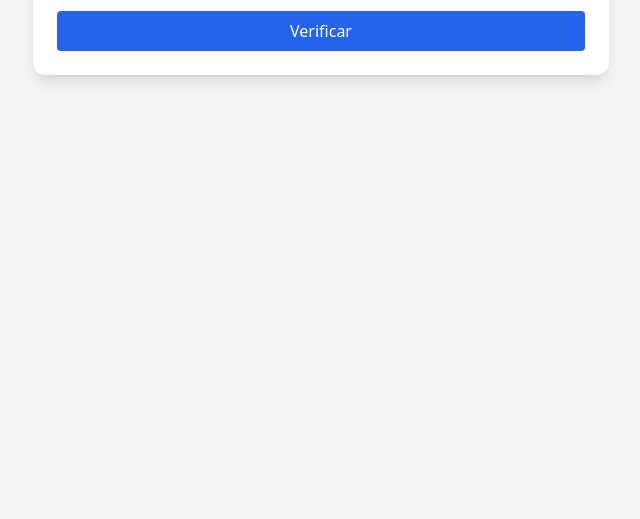
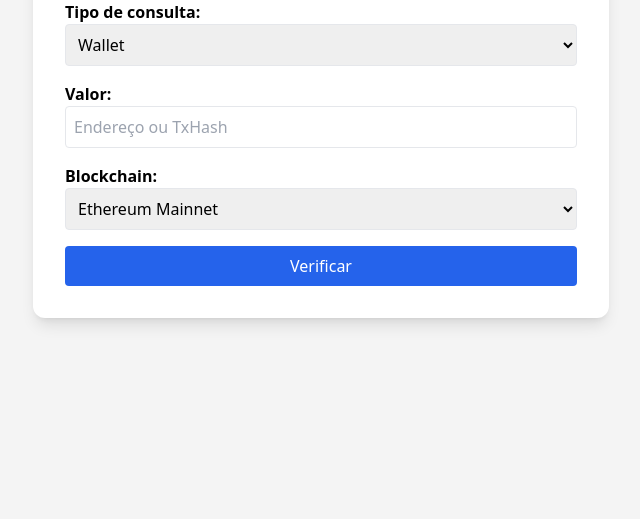
Before and after one commit to reisruan/etherstable, a plain HTML site: page static/index.html in a window 1280 px wide. Shown: the part 281-800 px from the top of the page, without its empty margins (319-959 px from the left). Drawn offline with nearby package versions, Linux system fonts and the light colour scheme.

Commit message:
multchain updt

```diff
--- a/static/index.html
+++ b/static/index.html
@@ -1,80 +1,148 @@
 <!DOCTYPE html>
 <html lang="pt-br">
 <head>
-  <meta charset="UTF-8" />
-  <meta name="viewport" content="width=device-width, initial-scale=1.0" />
-  <title>Verificador Ethereum</title>
+    <meta charset="UTF-8">
+    <meta name="viewport" content="width=device-width, initial-scale=1.0">
+    <title>Verificador Blockchain</title>
     <script src="https://cdn.tailwindcss.com"></script>
+
+    <style>
+        body {
+            background-color: #f4f4f4;
+        }
+    </style>
 </head>
-<body class="bg-gray-100 text-gray-800 min-h-screen flex flex-col items-center p-6">
+<body class="flex items-center justify-center min-h-screen">
 
-  <div class="w-full max-w-xl bg-white rounded-xl shadow-lg p-6 mt-10">
-    <h1 class="text-2xl font-bold mb-4 text-center text-blue-600">Verificador Ethereum</h1>
+    <div class="bg-white shadow-lg rounded-xl p-8 w-full max-w-xl">
 
-    <form id="formulario" class="space-y-4">
+        <h1 class="text-2xl font-bold mb-4 text-center">🔍 Verificador Blockchain</h1>
+
+        <form id="form-verificacao" class="space-y-4">
+
+            <!-- Tipo da consulta -->
             <div>
-        <label for="tipo" class="block text-sm font-medium">Tipo de Verificação:</label>
-        <select id="tipo" name="tipo" class="w-full border rounded p-2">
-          <option value="wallet">Carteira (Wallet)</option>
-          <option value="txid">Transação (TXID)</option>
+                <label class="font-semibold">Tipo de consulta:</label>
+                <select id="tipo" name="tipo" class="w-full border p-2 rounded">
+                    <option value="wallet">Wallet</option>
+                    <option value="txid">TxID</option>
                 </select>
             </div>
 
+            <!-- Valor: endereço ou txid -->
             <div>
-        <label for="valor" class="block text-sm font-medium">Endereço ou TXID:</label>
-        <input type="text" id="valor" name="valor" required class="w-full border rounded p-2" placeholder="Digite o endereço ou TXID" />
+                <label class="font-semibold">Valor:</label>
+                <input id="valor" name="valor" type="text" class="w-full border p-2 rounded"
+                       placeholder="Endereço ou TxHash" required>
             </div>
 
-      <button type="submit" class="w-full bg-blue-600 text-white py-2 rounded hover:bg-blue-700 transition">
+            <!-- Seleção da Blockchain -->
+            <div>
+                <label class="font-semibold">Blockchain:</label>
+                <select id="chain" name="chain" class="w-full border p-2 rounded">
+                    <optgroup label="Ethereum">
+                        <option value="1">Ethereum Mainnet</option>
+                        <option value="11155111">Sepolia Testnet</option>
+                        <option value="17000">Holesky Testnet</option>
+                    </optgroup>
+
+                    <optgroup label="Arbitrum">
+                        <option value="42161">Arbitrum One</option>
+                        <option value="42170">Arbitrum Nova</option>
+                        <option value="421614">Arbitrum Sepolia</option>
+                    </optgroup>
+
+                    <optgroup label="Polygon">
+                        <option value="137">Polygon Mainnet</option>
+                        <option value="80002">Polygon Amoy Testnet</option>
+                    </optgroup>
+
+                    <optgroup label="Base">
+                        <option value="8453">Base Mainnet</option>
+                        <option value="84532">Base Sepolia</option>
+                    </optgroup>
+
+                    <optgroup label="BNB Smart Chain">
+                        <option value="56">BSC Mainnet</option>
+                        <option value="97">BSC Testnet</option>
+                    </optgroup>
+
+                    <optgroup label="zkSync">
+                        <option value="324">zkSync Mainnet</option>
+                        <option value="300">zkSync Sepolia</option>
+                    </optgroup>
+
+                    <optgroup label="Gnosis">
+                        <option value="100">Gnosis Chain</option>
+                    </optgroup>
+
+                    <optgroup label="Celo">
+                        <option value="42220">Celo Mainnet</option>
+                        <option value="11142220">Celo Sepolia</option>
+                    </optgroup>
+                </select>
+            </div>
+
+            <!-- Submeter -->
+            <button type="submit"
+                class="w-full bg-blue-600 text-white p-2 rounded hover:bg-blue-700 transition">
                 Verificar
             </button>
         </form>
 
-    <div id="resultado" class="mt-6 p-4 bg-gray-50 rounded hidden border border-gray-200"></div>
+        <!-- Resultados -->
+        <div id="resultado" class="mt-6 hidden p-4 bg-gray-100 rounded"></div>
+
     </div>
 
     <script>
-    const form = document.getElementById('formulario');
-    const resultadoDiv = document.getElementById('resultado');
+        const form = document.getElementById("form-verificacao");
+        const resultadoDiv = document.getElementById("resultado");
 
-    form.addEventListener('submit', async (e) => {
+        form.addEventListener("submit", async (e) => {
             e.preventDefault();
 
             const formData = new FormData(form);
 
-      try {
-        const response = await fetch('/verificar', {
-          method: 'POST',
+            // Envia o CHAIN ID junto com a verificação
+            formData.append("chainid", document.getElementById("chain").value);
+
+            const response = await fetch("/verificar", {
+                method: "POST",
                 body: formData
             });
 
             const data = await response.json();
 
+            resultadoDiv.classList.remove("hidden");
+
+            if (data.erro) {
+                resultadoDiv.innerHTML = `
+                    <p class="text-red-600 font-semibold">Erro: ${data.mensagem}</p>
+                `;
+                return;
+            }
+
+            // Montar exibição dos dados
+            let html = `<h2 class="text-lg font-bold mb-2">Resultado:</h2>`;
+
             if (formData.get("tipo") === "wallet") {
-          resultadoDiv.innerHTML = `
-            <h3 class="text-lg font-semibold text-green-600 mb-2">Resultado da Wallet</h3>
-            <p><strong>Saldo:</strong> ${data.balance_eth} ETH</p>
+                html += `
+                    <p><strong>Balance:</strong> ${data.balance_eth} ETH</p>
                     <p><strong>Total de Transações:</strong> ${data.tx_count}</p>
                 `;
             } else {
-          resultadoDiv.innerHTML = `
-            <h3 class="text-lg font-semibold text-green-600 mb-2">Resultado da Transação</h3>
+                html += `
                     <p><strong>Status:</strong> ${data.tx_status}</p>
-            <p><strong>De:</strong> ${data.from}</p>
-            <p><strong>Para:</strong> ${data.to}</p>
+                    <p><strong>From:</strong> ${data.from}</p>
+                    <p><strong>To:</strong> ${data.to}</p>
                     <p><strong>Valor:</strong> ${data.value_eth} ETH</p>
                 `;
             }
 
-        resultadoDiv.classList.remove('hidden');
-
-      } catch (error) {
-        resultadoDiv.innerHTML = `
-          <p class="text-red-600">Erro ao consultar. Verifique o endereço/TXID e tente novamente.</p>
-        `;
-        resultadoDiv.classList.remove('hidden');
-      }
+            resultadoDiv.innerHTML = html;
         });
     </script>
+
 </body>
 </html>
```
Lines whose indentation alone changed are shown as unchanged.
